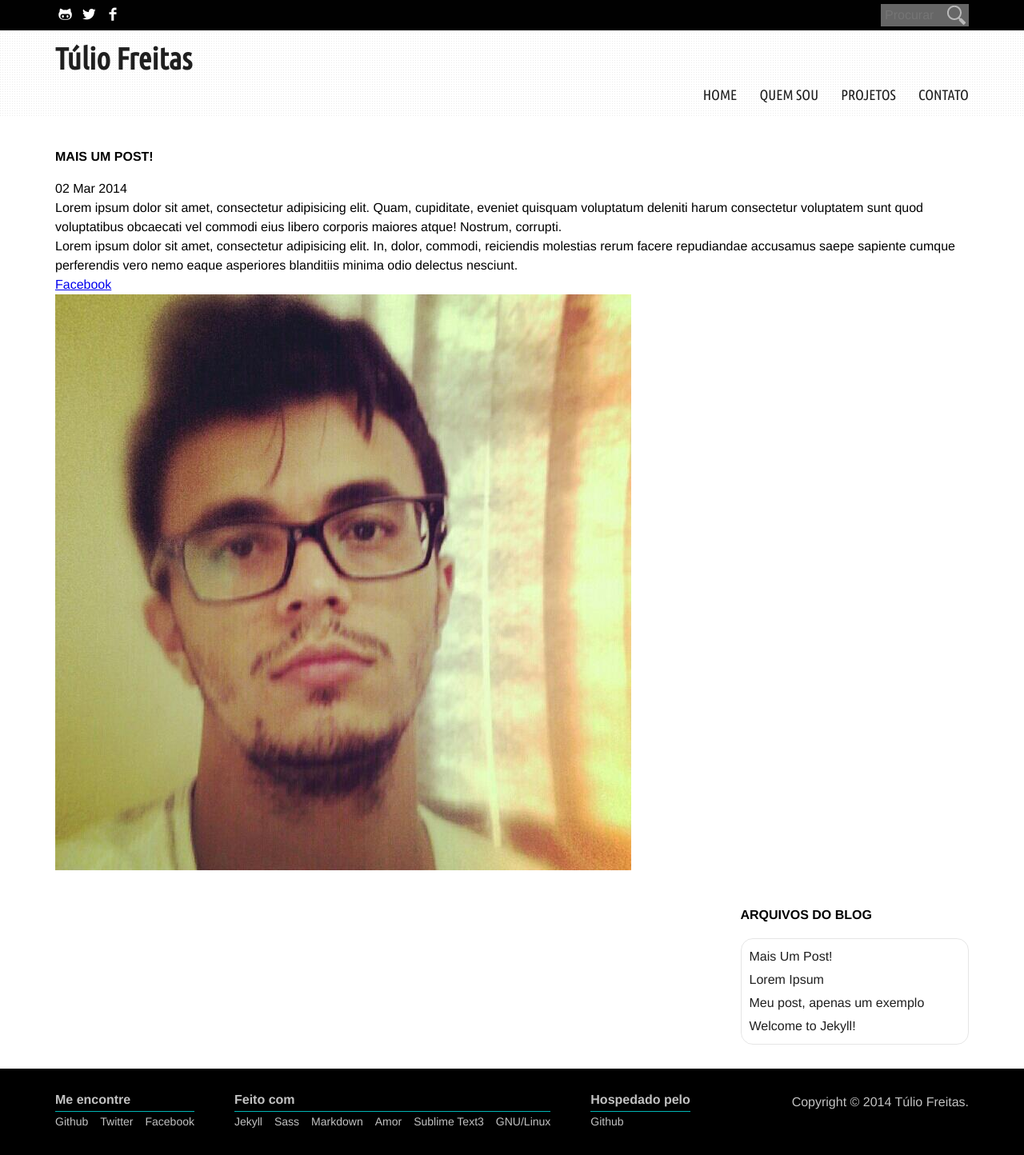
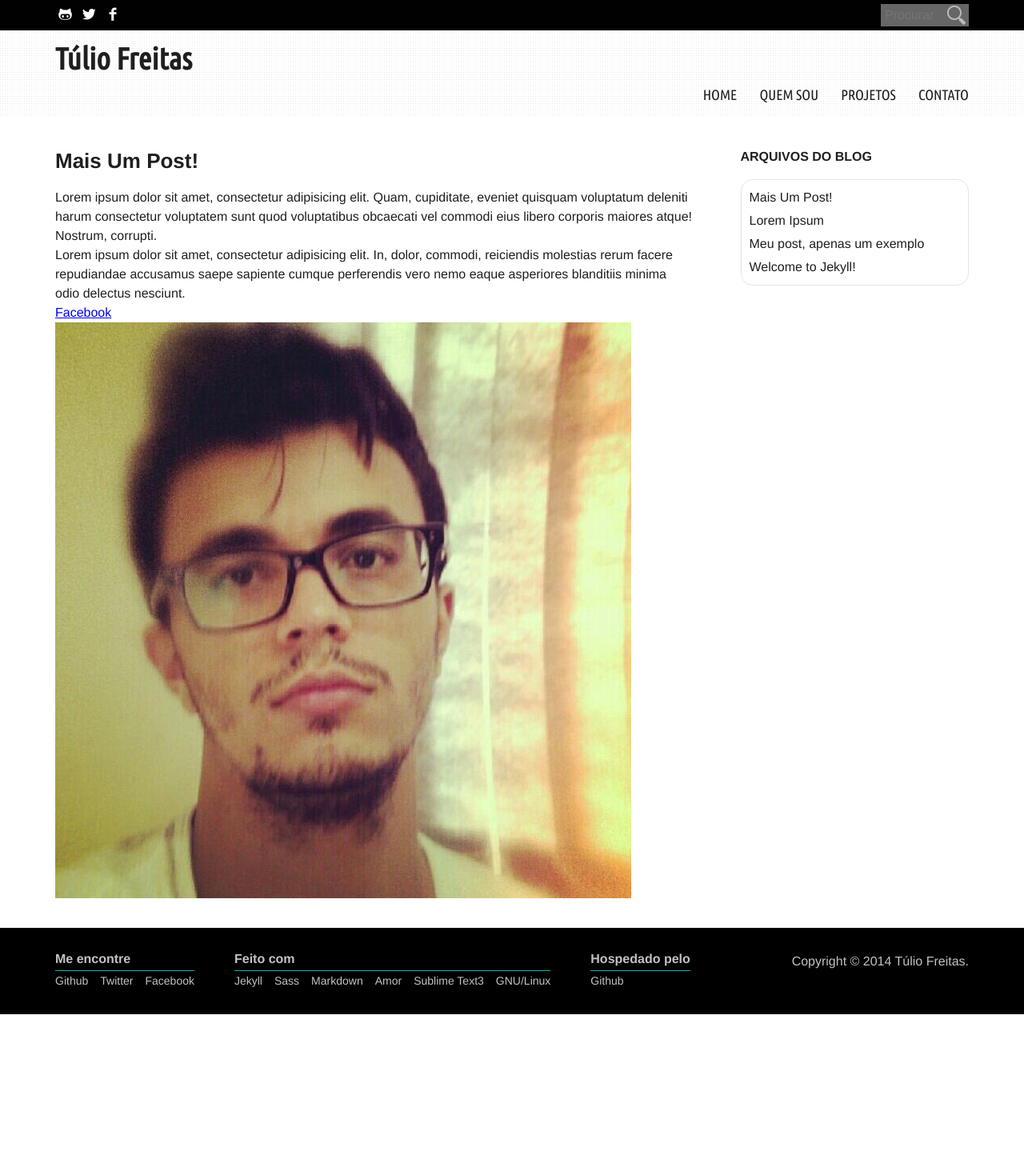
Before and after one commit to tulio/tulio.github.io, a Jekyll site: the page built from _posts/2014-03-02-mais-um-post.markdown, in a window 1280 px wide. Shown: the whole page at 80% size. Built offline with Jekyll 4.4.1, drawn with Linux system fonts in a browser that asks for light colours; Markdown is read by kramdown in place of the engine named in the settings; after the commit the page ends 1268 px from its top, so only the background shows below that.

Commit message:
Página interna das publicações

```diff
--- a/_layouts/default.html
+++ b/_layouts/default.html
@@ -3,7 +3,7 @@
   <head>
     <meta charset="utf-8">
     <meta http-equiv="X-UA-Compatible" content="IE=edge,chrome=1">
-    <title>{{ page.title }}</title>
+    <title>{{ page.title }} - {{site.name}}</title>
     <meta name="viewport" content="width=device-width">
     <link rel="stylesheet" href="/assets/stylesheets/style.css">
   </head>
--- a/_layouts/post.html
+++ b/_layouts/post.html
@@ -2,9 +2,19 @@
 layout: default
 ---
 
-<h2>{{ page.title }}</h2>
+<!-- <h2>{{ page.title }}</h2>
 <p class="meta">{{ page.date | date_to_string }}</p>
 
 <div class="post">
 {{ content }}
 </div>
+ -->
+<article class="post">
+
+	<header>
+		<h2>{{ page.title }}</h2>
+	</header>
+
+		{{ content }}
+
+</article>
--- a/assets/stylesheets/style.css
+++ b/assets/stylesheets/style.css
@@ -384,6 +384,10 @@ th {
   .top:after, .main-header .main-nav:after, .main-content:after, .main-footer .info:after {
     clear: both; }
 
+.featured-posts, .post {
+  width: 75%;
+  float: left; }
+
 * {
   margin: 0;
   padding: 0;
@@ -397,12 +401,16 @@ li {
   list-style: none; }
 
 body {
+  color: #1F1F1F;
   font-size: 100%;
   line-height: 1.5;
   font-family: Helvetica,Arial,sans-serif; }
 
 h1, h2, h3, h4, h5, h6 {
   line-height: 1.1; }
+
+h2 {
+  margin: 40px 0 20px; }
 
 .icon-github:before {
   content: "\e808"; }
@@ -520,12 +528,8 @@ h1, h2, h3, h4, h5, h6 {
 
 .main-content h2 {
   font-size: 1em;
-  margin: 40px 0 20px;
   text-transform: uppercase; }
 
-.featured-posts {
-  width: 75%;
-  float: left; }
 .featured-posts article {
   border-radius: 15px;
   padding: 10px;
@@ -584,6 +588,7 @@ h1, h2, h3, h4, h5, h6 {
   color: #C2C2C2;
   font-size: 1em;
   margin-top: 30px;
+  overflow: hidden;
   width: 100%; }
   .main-footer h4 {
     border-bottom: 1px solid #00b6b6;
@@ -608,3 +613,9 @@ h1, h2, h3, h4, h5, h6 {
         margin-left: 0; }
     .main-footer .info .pull-right {
       float: right; }
+
+.post {
+  padding-right: 60px; }
+  .post h2 {
+    font-size: 1.625em;
+    text-transform: none; }
--- a/index.html
+++ b/index.html
@@ -1,6 +1,6 @@
 ---
 layout: default
-title: Tulio Freitas
+title: Home
 ---
 
 <section class="featured-posts">
--- a/scss/modules/featured_posts.scss
+++ b/scss/modules/featured_posts.scss
@@ -1,6 +1,5 @@
 .featured-posts {
-	width: 75%;
-	float: left;
+	@extend %post-area;
 
 	article {
 		@include box(10px, 15px);
--- a/scss/modules/main_content.scss
+++ b/scss/modules/main_content.scss
@@ -4,7 +4,6 @@
 
 	h2 {
 		font-size: em(16);
-		margin: 40px 0 20px;
 		text-transform: uppercase;
 	}
 
--- a/scss/modules/main_footer.scss
+++ b/scss/modules/main_footer.scss
@@ -3,6 +3,7 @@
 	color: #C2C2C2;
 	font-size: em(16);
 	margin-top: 30px;
+	overflow: hidden;
 	width: 100%;
 
 	h4 {
--- a/scss/style.scss
+++ b/scss/style.scss
@@ -7,6 +7,7 @@
 @import "helpers/container";
 @import "helpers/box_shadow";
 @import "helpers/clearfix";
+@import "helpers/post_area";
 
 // Load core files
 @import "core/reset";
@@ -23,3 +24,4 @@
 @import "modules/featured_posts";
 @import "modules/main_aside";
 @import "modules/main_footer";
+@import "modules/post";
```
Also changed, not shown: scss/helpers/_post_area.scss (added, +7 -0 lines), scss/modules/post.scss (added, +9 -0 lines). Lines whose indentation alone changed are shown as unchanged.
